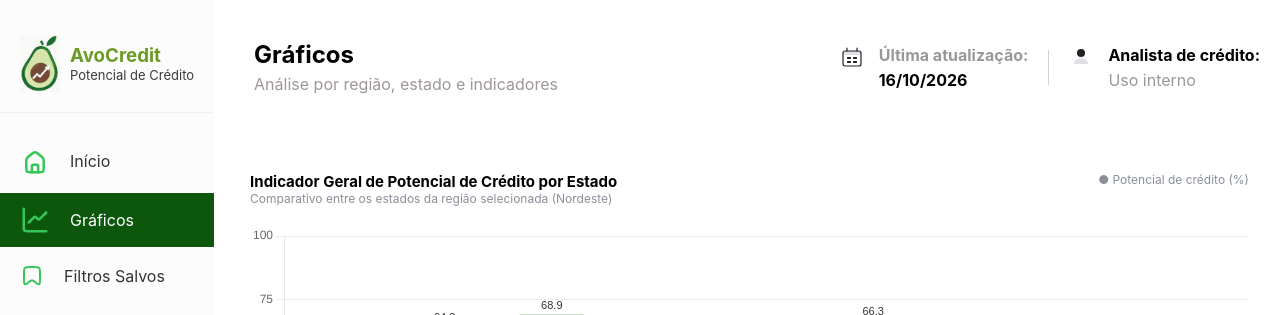
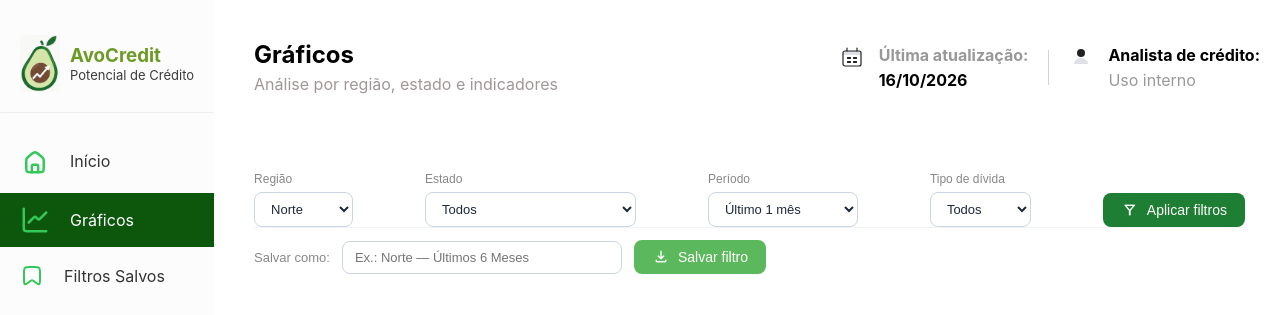
Before and after one commit to fatec-sjc-404-team/API-DSM-1SEMESTRE-2026, a Flask app: page /graficos in a window 1280 px wide. Shown: the top 315 px of the page. Run offline with Flask 3, Linux system fonts and the light colour scheme.

Commit message:
feat(FC404-212): atualiza docs e estrutura

```diff
--- a/backend/static/java.js
+++ b/backend/static/java.js
@@ -1,4 +1,18 @@
-const VERDE = '#2e7d32';
+document.addEventListener('DOMContentLoaded', () => {
+
+  const checkboxEstado = document.getElementById('estado');
+  const grupoEstado = document.getElementById('group-by-state');
+
+  function visibleState() {
+  grupoEstado.style.display = checkboxEstado.checked ? '' : 'none';
+}
+
+visibleState();
+
+checkboxEstado.addEventListener('change', visibleState);
+
+
+  const VERDE = '#2e7d32';
 
 const ESTADOS = { AL: 57.4, BA: 64.2, CE: 68.9, MA: 53.1, PB: 59.7, PE: 66.3, PI: 50.8, RN: 63.5, SE: 55.9 };
 const SEMANAS = ['Sem 29 (14/07)', 'Sem 30 (21/07)', 'Sem 31 (28/07)', 'Sem 32 (04/08)', 'Sem 33 (11/08)',
@@ -41,3 +55,5 @@ new Chart(document.getElementById('linha'), {
     scales: { y: { min: 40, max: 80, ticks: { stepSize: 10 }, grid: { color: 'rgba(128,128,128,.15)' } }, x: { grid: { display: false } } }
   }
 });
+
+});
--- a/backend/templates/base.html
+++ b/backend/templates/base.html
@@ -6,6 +6,7 @@
     <title>{% block title %}API FATEC{% endblock %}</title>
     <link rel="stylesheet" href="{{ url_for('static', filename='style.css') }}">
     <link rel="stylesheet" href="https://fonts.googleapis.com/css2?family=Material+Symbols+Outlined:opsz,wght,FILL,GRAD@24,400,0,0" />
+    <script src="https://cdn.jsdelivr.net/npm/chart.js"></script>
 </head>
 <body>
 
@@ -96,7 +97,6 @@
 
     </div>
 
-
-
+    <script src="{{ url_for('static', filename='java.js') }}"></script>
 </body>
 </html>
--- a/backend/templates/graficos.html
+++ b/backend/templates/graficos.html
@@ -7,6 +7,96 @@
 
 
 {% block content %}
+<div class="painel-filtros">
+  <form action="" method="get" id="painel-filtros-container">
+
+    <div class="linha-filtros">
+
+      <div class="filtro-campo">
+        <label for="filtro-regiao">Região</label>
+        <select id="filtro-regiao" name="regiao">
+          <option value="todos">Todos</option>
+          <option value="norte" selected>Norte</option>
+          <option value="nordeste">Nordeste</option>
+        </select>
+      </div>
+
+      <div class="filtro-campo">
+        <label for="filtro-estado">Estado</label>
+        <select id="filtro-estado" name="estado">
+          <option value="" selected>Todos</option>
+          <optgroup label="Região Norte">
+            <option value="AC">AC - Acre</option>
+            <option value="AM">AM - Amazonas</option>
+            <option value="AP">AP - Amapá</option>
+            <option value="PA">PA - Pará</option>
+            <option value="RO">RO - Rondônia</option>
+            <option value="RR">RR - Roraima</option>
+            <option value="TO">TO - Tocantins</option>
+          </optgroup>
+          <optgroup label="Região Nordeste">
+            <option value="AL">AL - Alagoas</option>
+            <option value="BA">BA - Bahia</option>
+            <option value="CE">CE - Ceará</option>
+            <option value="MA">MA - Maranhão</option>
+            <option value="PB">PB - Paraíba</option>
+            <option value="PE">PE - Pernambuco</option>
+            <option value="PI">PI - Piauí</option>
+            <option value="RN">RN - Rio Grande do Norte</option>
+            <option value="SE">SE - Sergipe</option>
+          </optgroup>
+        </select>
+      </div>
+
+      <div class="filtro-campo">
+        <label for="filtro-periodo">Período</label>
+        <select id="filtro-periodo" name="periodo">
+            <option value="1_mes" selected>Último 1 mês</option>
+            <option value="2_meses">Últimos 2 meses</option>
+            <option value="3_meses">Últimos 3 meses</option>
+            <option value="4_meses">Últimos 4 meses</option>
+            <option value="5_meses">Últimos 5 meses</option>
+            <option value="6_meses">Últimos 6 meses</option>
+            <option value="7_meses">Últimos 7 meses</option>
+            <option value="8_meses">Últimos 8 meses</option>
+            <option value="9_meses">Últimos 9 meses</option>
+            <option value="10_meses">Últimos 10 meses</option>
+            <option value="11_meses">Últimos 11 meses</option>
+            <option value="12_meses">Último Ano</option>
+        </select>
+      </div>
+
+      <div class="filtro-campo">
+        <label for="filtro-divida">Tipo de dívida</label>
+        <select id="filtro-divida" name="tipoDivida">
+          <option value="" selected>Todos</option>
+          <option value="saudavel">Saudável</option>
+          <option value="critica">Crítica</option>
+          <option value="mista">Mista</option>
+        </select>
+      </div>
+
+      <div class="filtro-acao-principal">
+        <button type="submit" id="butao-aplicar" class="btn-aplicar">
+          <span class="material-symbols-outlined">filter_alt</span>
+          Aplicar filtros
+        </button>
+      </div>
+
+    </div>
+
+    <div class="linha-salvar">
+      <label for="input-salvar-filtro">Salvar como:</label>
+      <input type="text" id="input-salvar-filtro" placeholder="Ex.: Norte — Últimos 6 Meses">
+      <button type="button" id="butao-salvar-filtro" class="btn-salvar">
+        <span class="material-symbols-outlined">download</span>
+        Salvar filtro
+      </button>
+    </div>
+
+  </form>
+</div>
+
 <div class="pg-graficos">
   <div class="g-card">
     <div class="g-hd">
```
Also changed, not shown: backend/templates/index.html (+10 -5 lines).
